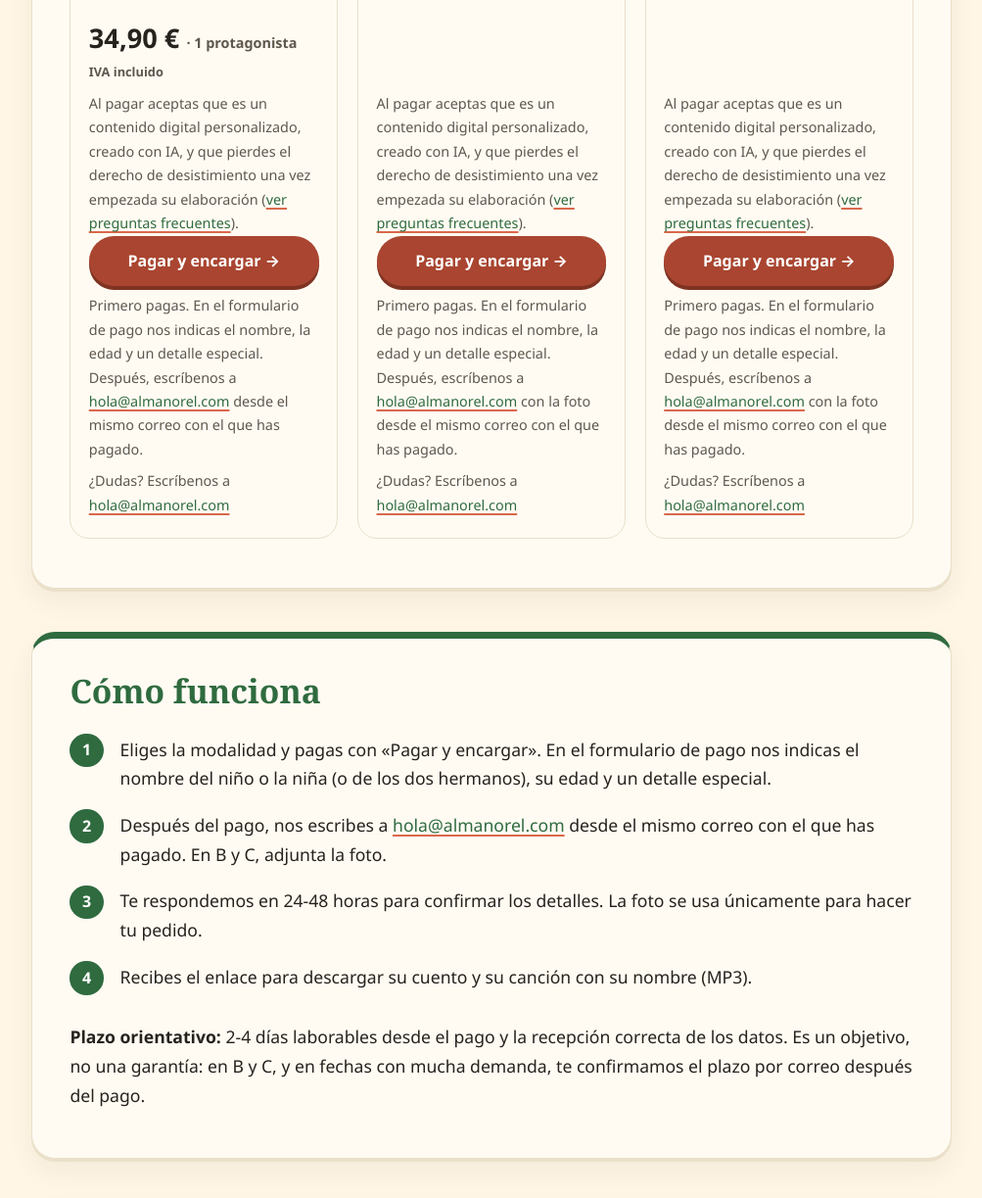
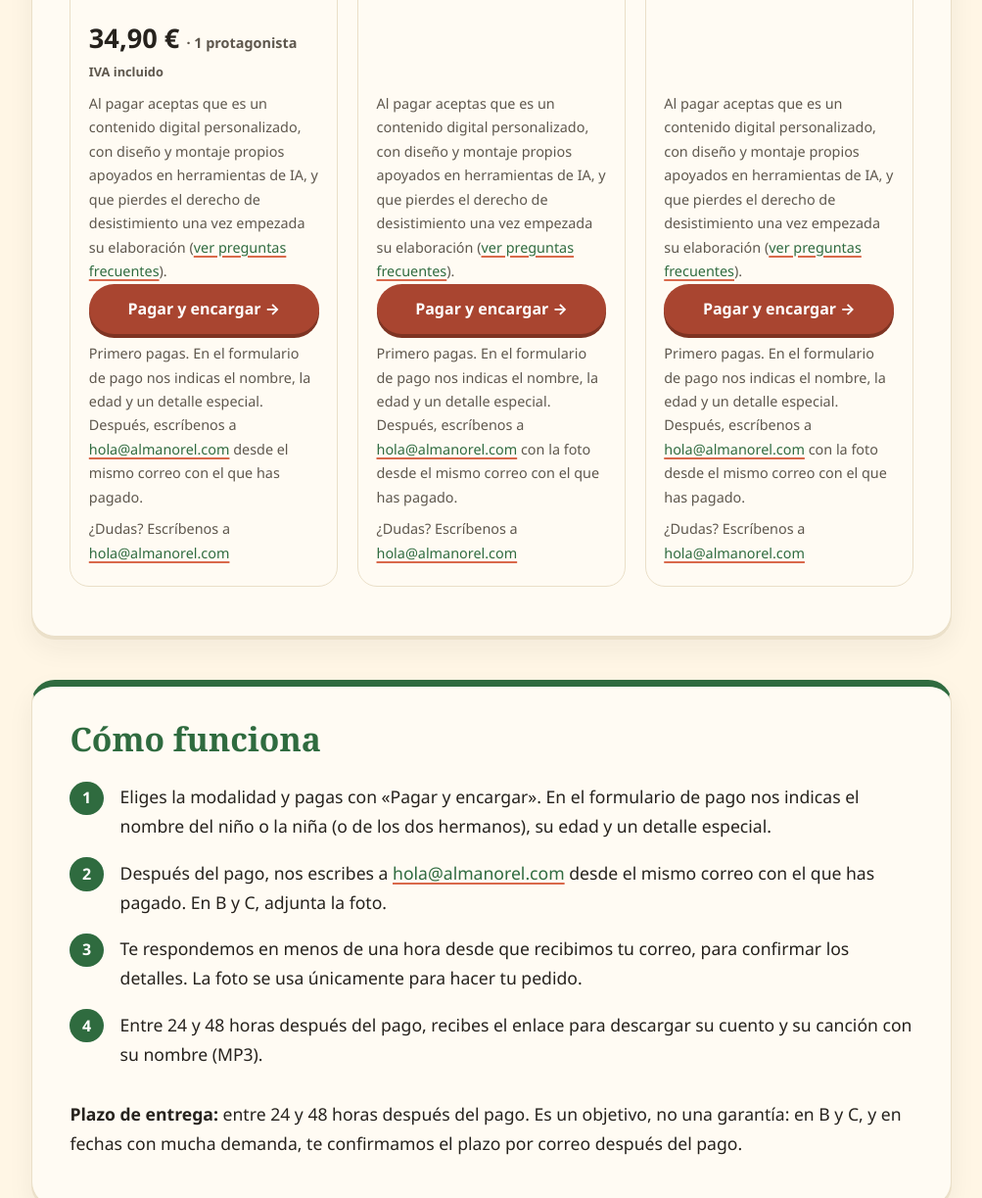
Before and after one commit to oficinadigitalcs-dotcom/almanorel-web, a plain HTML site: page cuento-personalizado/index.html in a window 1280 px wide. Shown: the part 2209-3432 px from the top of the page at 98% size, without its empty margins (138-1141 px from the left). Drawn offline with Linux system fonts and the light colour scheme.

Commit message:
Tienda: distingue el plazo de respuesta y el de entrega, y ajusta la mención de la IA
La respuesta al correo es en menos de una hora; el cuento se entrega entre 24 y 48 horas después del pago. El aviso y el FAQ pasan a decir que el diseño y el montaje son propios, apoyados en herramientas de IA.

```diff
--- a/cuento-personalizado/index.html
+++ b/cuento-personalizado/index.html
@@ -135,7 +135,7 @@
           <p class="importe solo-1">34,90 € <small>· 1 protagonista</small><span class="iva">IVA incluido</span></p>
           <p class="importe solo-2">44,90 € <small>· 2 hermanos</small><span class="iva">IVA incluido</span></p>
           <div class="cta">
-            <p class="aviso condiciones">Al pagar aceptas que es un contenido digital personalizado, creado con IA, y que pierdes el derecho de desistimiento una vez empezada su elaboración (<a href="#preguntas">ver preguntas frecuentes</a>).</p>
+            <p class="aviso condiciones">Al pagar aceptas que es un contenido digital personalizado, con diseño y montaje propios apoyados en herramientas de IA, y que pierdes el derecho de desistimiento una vez empezada su elaboración (<a href="#preguntas">ver preguntas frecuentes</a>).</p>
             <a class="btn go solo-1" href="https://buy.stripe.com/8x27sLeCu71y7Ih6bPdfG01" target="_blank" rel="noopener">Pagar y encargar</a>
             <a class="btn go solo-2" href="https://buy.stripe.com/9B6bJ1eCuclS8MlcAddfG02" target="_blank" rel="noopener">Pagar y encargar</a>
             <p class="aviso">Primero pagas. En el formulario de pago nos indicas el nombre<span class="solo-2"> de cada peque</span>, la edad y un detalle especial. Después, escríbenos a <a href="mailto:hola@almanorel.com">hola@almanorel.com</a> desde el mismo correo con el que has pagado.</p>
@@ -156,7 +156,7 @@
           <p class="importe solo-1">64,90 € <small>· 1 protagonista</small><span class="iva">IVA incluido</span></p>
           <p class="importe solo-2">84,90 € <small>· 2 hermanos</small><span class="iva">IVA incluido</span></p>
           <div class="cta">
-            <p class="aviso condiciones">Al pagar aceptas que es un contenido digital personalizado, creado con IA, y que pierdes el derecho de desistimiento una vez empezada su elaboración (<a href="#preguntas">ver preguntas frecuentes</a>).</p>
+            <p class="aviso condiciones">Al pagar aceptas que es un contenido digital personalizado, con diseño y montaje propios apoyados en herramientas de IA, y que pierdes el derecho de desistimiento una vez empezada su elaboración (<a href="#preguntas">ver preguntas frecuentes</a>).</p>
             <a class="btn go solo-1" href="https://buy.stripe.com/00w00jeCuclSgeN7fTdfG03" target="_blank" rel="noopener">Pagar y encargar</a>
             <a class="btn go solo-2" href="https://buy.stripe.com/cNi7sL0LEbhO6EdfMpdfG04" target="_blank" rel="noopener">Pagar y encargar</a>
             <p class="aviso">Primero pagas. En el formulario de pago nos indicas el nombre<span class="solo-2"> de cada peque</span>, la edad y un detalle especial. Después, escríbenos a <a href="mailto:hola@almanorel.com">hola@almanorel.com</a> con la foto desde el mismo correo con el que has pagado.</p>
@@ -177,7 +177,7 @@
           <p class="importe solo-1">134,90 € <small>· 1 protagonista</small><span class="iva">IVA incluido</span></p>
           <p class="importe solo-2">174,90 € <small>· 2 hermanos</small><span class="iva">IVA incluido</span></p>
           <div class="cta">
-            <p class="aviso condiciones">Al pagar aceptas que es un contenido digital personalizado, creado con IA, y que pierdes el derecho de desistimiento una vez empezada su elaboración (<a href="#preguntas">ver preguntas frecuentes</a>).</p>
+            <p class="aviso condiciones">Al pagar aceptas que es un contenido digital personalizado, con diseño y montaje propios apoyados en herramientas de IA, y que pierdes el derecho de desistimiento una vez empezada su elaboración (<a href="#preguntas">ver preguntas frecuentes</a>).</p>
             <a class="btn go solo-1" href="https://buy.stripe.com/28E5kD7a2adK1jT9o1dfG05" target="_blank" rel="noopener">Pagar y encargar</a>
             <a class="btn go solo-2" href="https://buy.stripe.com/28E28r7a21Hed2Bas5dfG06" target="_blank" rel="noopener">Pagar y encargar</a>
             <p class="aviso">Primero pagas. En el formulario de pago nos indicas el nombre<span class="solo-2"> de cada peque</span>, la edad y un detalle especial. Después, escríbenos a <a href="mailto:hola@almanorel.com">hola@almanorel.com</a> con la foto desde el mismo correo con el que has pagado.</p>
@@ -192,10 +192,10 @@
       <ol class="steps">
         <li>Eliges la modalidad y pagas con «Pagar y encargar». En el formulario de pago nos indicas el nombre del niño o la niña (o de los dos hermanos), su edad y un detalle especial.</li>
         <li>Después del pago, nos escribes a <a href="mailto:hola@almanorel.com">hola@almanorel.com</a> desde el mismo correo con el que has pagado. En B y C, adjunta la foto.</li>
-        <li>Te respondemos en 24-48 horas para confirmar los detalles. La foto se usa únicamente para hacer tu pedido.</li>
-        <li>Recibes el enlace para descargar su cuento y su canción con su nombre (MP3).</li>
+        <li>Te respondemos en menos de una hora desde que recibimos tu correo, para confirmar los detalles. La foto se usa únicamente para hacer tu pedido.</li>
+        <li>Entre 24 y 48 horas después del pago, recibes el enlace para descargar su cuento y su canción con su nombre (MP3).</li>
       </ol>
-      <p><strong>Plazo orientativo:</strong> 2-4 días laborables desde el pago y la recepción correcta de los datos. Es un objetivo, no una garantía: en B y C, y en fechas con mucha demanda, te confirmamos el plazo por correo después del pago.</p>
+      <p><strong>Plazo de entrega:</strong> entre 24 y 48 horas después del pago. Es un objetivo, no una garantía: en B y C, y en fechas con mucha demanda, te confirmamos el plazo por correo después del pago.</p>
     </section>
 
     <section id="ocasiones" class="card" aria-labelledby="ocasiones-t">
@@ -224,11 +224,11 @@
       </details>
       <details>
         <summary>¿Está hecho con IA?</summary>
-        <p>Sí: la animación, las voces y la canción se crean con inteligencia artificial y las revisamos a mano.</p>
+        <p>El diseño y el montaje son propios, apoyados en herramientas de IA. La animación, las voces y la canción se elaboran con esas herramientas y las revisamos a mano.</p>
       </details>
       <details>
         <summary>¿Cuánto tarda?</summary>
-        <p>El objetivo es 2-4 días laborables desde el pago y la recepción de los datos. No lo garantizamos para una fecha concreta sin confirmarlo antes por correo.</p>
+        <p>Te respondemos en menos de una hora desde que recibimos tu correo. El cuento te lo entregamos entre 24 y 48 horas después del pago. No lo garantizamos para una fecha concreta sin confirmarlo antes por correo.</p>
       </details>
       <details>
         <summary>¿Puedo devolverlo?</summary>
```
